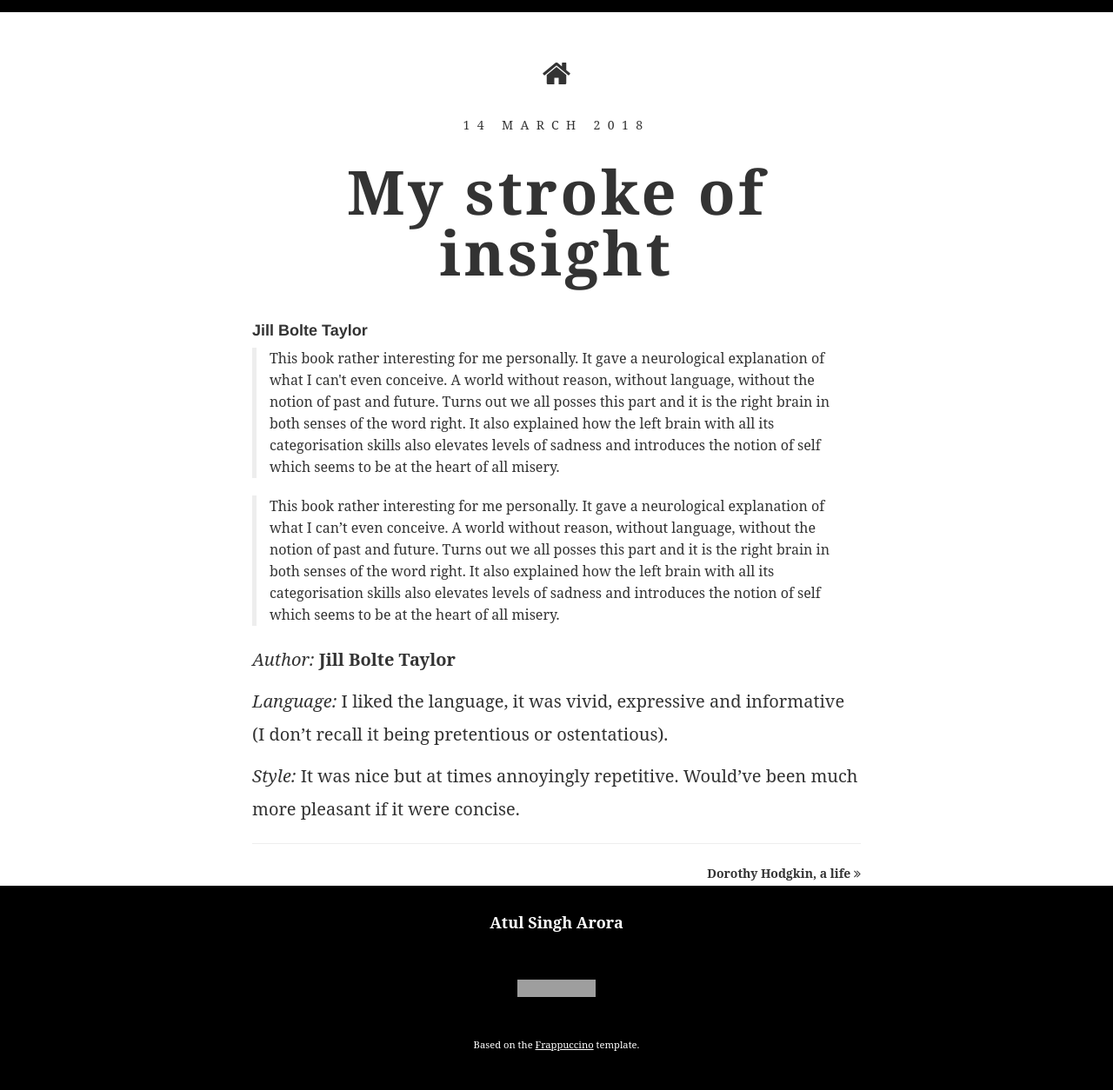
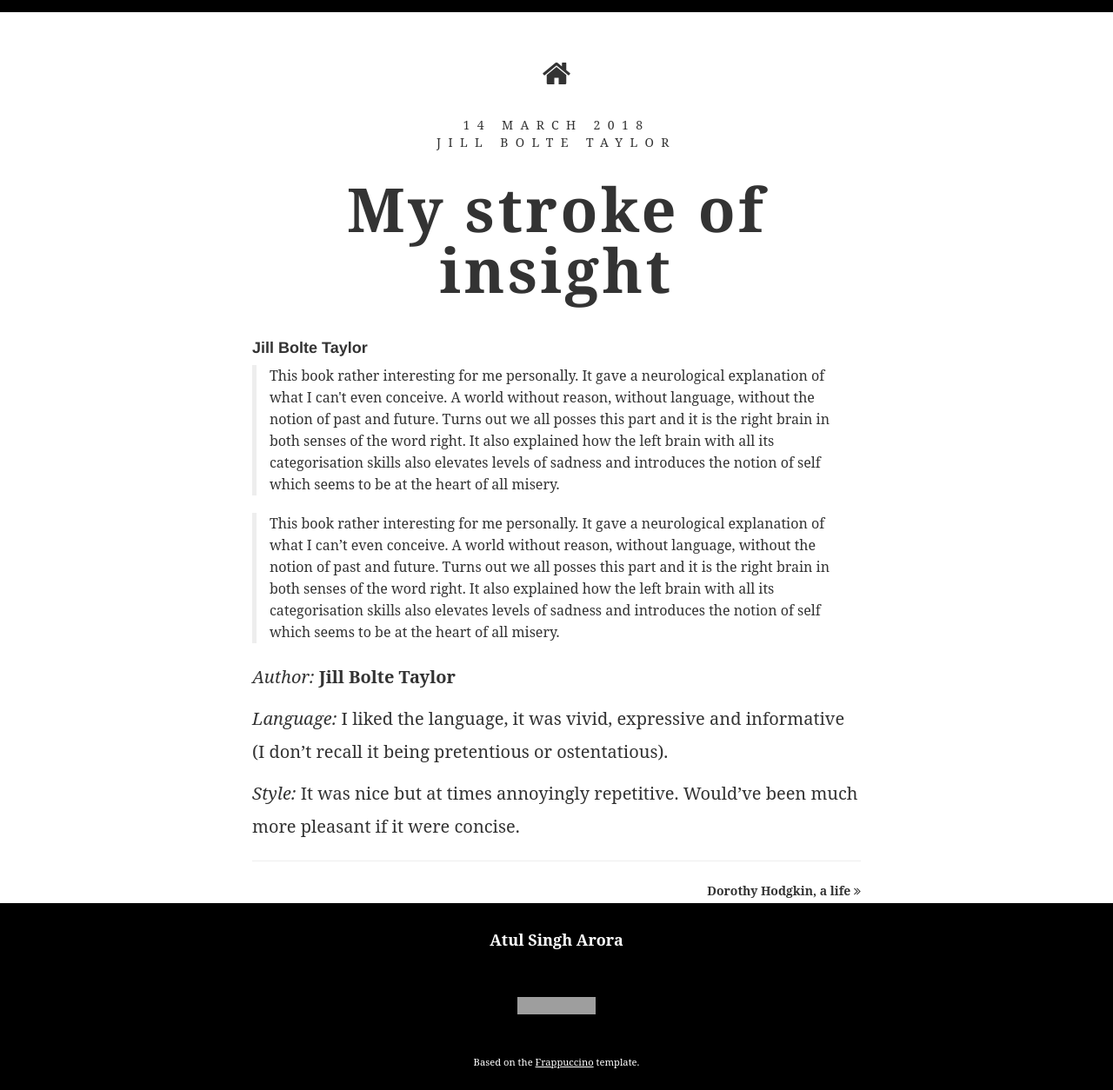
Before and after one commit to gleaned/gleaned.github.io, a Jekyll site: the page built from _posts/2018-03-14-JillBolte.md, in a window 1280 px wide. Shown: the whole page at 87% size. Built offline with Jekyll 4.4.1, drawn with Linux system fonts in a browser that asks for light colours; some web fonts are replaced; comment, search, counter and statistics services are not loaded; grey boxes are pictures that could not be loaded.

Commit message:
/ ‘_layouts/post_page.html’

```diff
--- a/_layouts/post_page.html
+++ b/_layouts/post_page.html
@@ -12,7 +12,7 @@ layout: default
 				</a>
 			</article>
 			<article class="post">
-				<h5>{{ page.date | date: "%d %B %Y" }}</h5>
+				<h5>{{ page.date | date: "%d %B %Y" }}<br/>{{page.author}}</h5>
 				<h2 class="content">{{page.title}}</h2>
 				<h4 >{{page.author}}</h4>
 				<section style="font-size:20px;">
```
